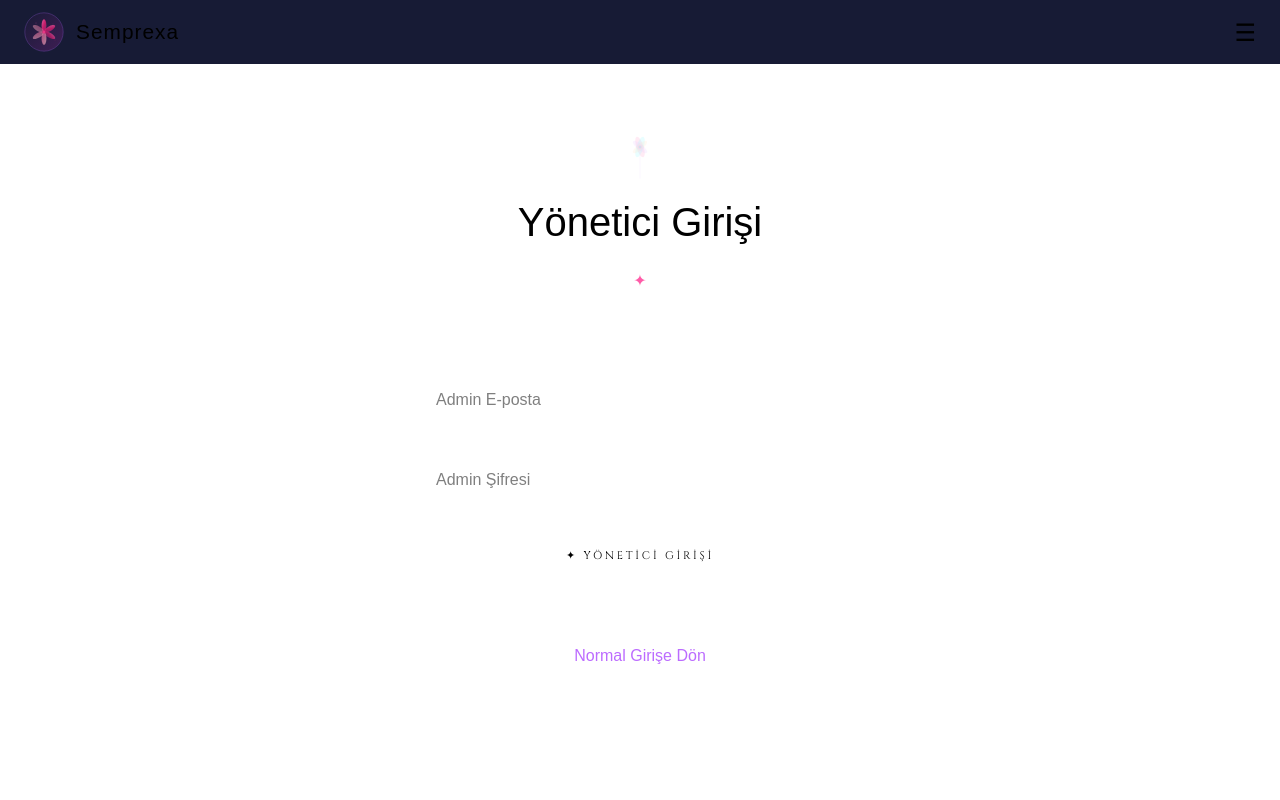
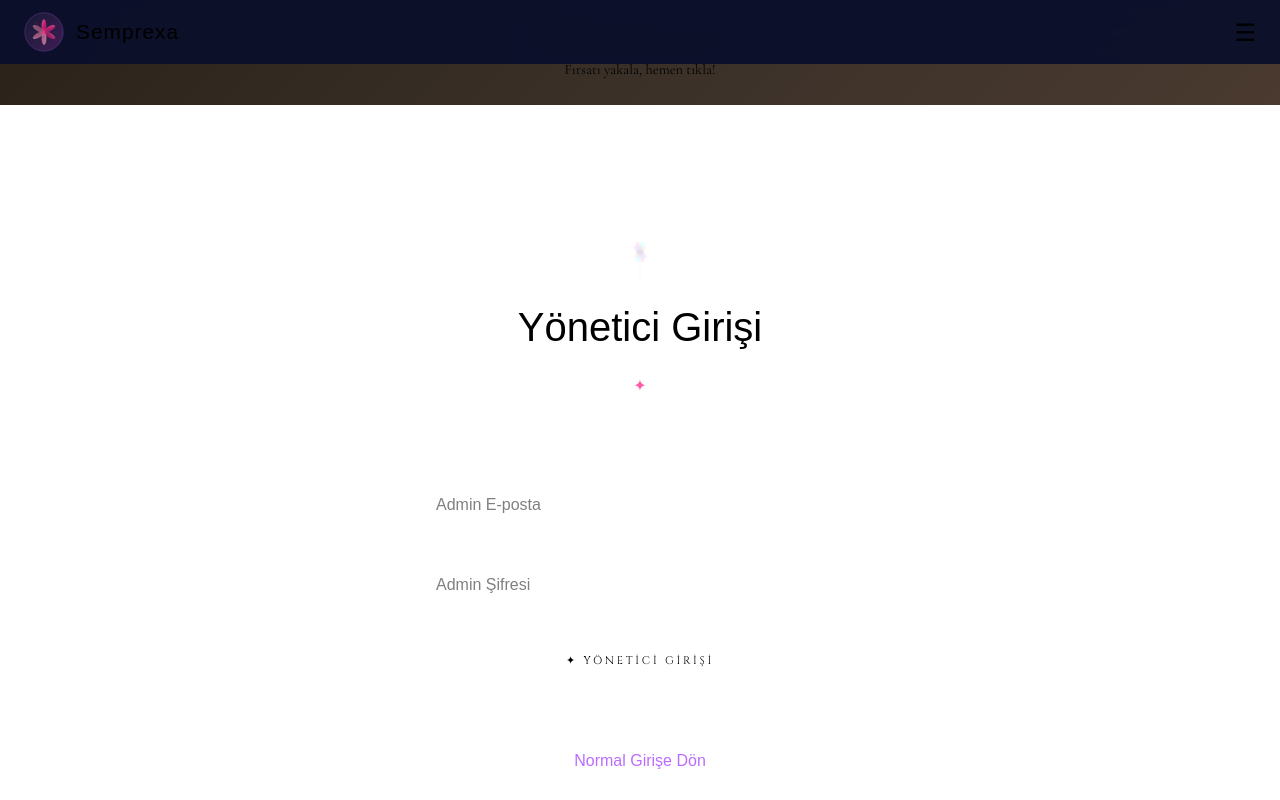
Before and after one commit to selinnurcennetoglu-prog/semprexa, a Next.js app: page /admin/giris in a window 1280 px wide. Shown: the top 800 px of the page. Built offline with nearby package versions, Linux system fonts and the light colour scheme; no server answers; a web font is replaced by a local one.

Commit message:
feat: site-wide ad banner with admin management

```diff
--- a/app/admin/page.tsx
+++ b/app/admin/page.tsx
@@ -22,7 +22,7 @@ export default function AdminPage() {
   const router = useRouter();
   const [admin, setAdmin] = useState<{ uid: string } | null>(null);
   const [loading, setLoading] = useState(true);
-  const [tab, setTab] = useState<"istatistik" | "urunler" | "kullanicilar" | "urun-ekle" | "siparisler" | "mesajlar">("istatistik");
+  const [tab, setTab] = useState<"istatistik" | "urunler" | "kullanicilar" | "urun-ekle" | "siparisler" | "mesajlar" | "reklam">("istatistik");
   const [users, setUsers] = useState<UserProfile[]>([]);
   const [products, setProducts] = useState<Product[]>([]);
   const [orders, setOrders] = useState<Order[]>([]);
@@ -175,9 +175,9 @@ export default function AdminPage() {
         </div>
 
         <div className="flex gap-1 mb-8 flex-wrap" style={{ borderBottom: "1px solid #BC6CFF20" }}>
-          {(["istatistik", "urunler", "urun-ekle", "kullanicilar", "siparisler", "mesajlar"] as const).map(t => (
+          {(["istatistik", "urunler", "urun-ekle", "kullanicilar", "siparisler", "mesajlar", "reklam"] as const).map(t => (
             <button key={t} onClick={() => setTab(t)} className={`fairytale-tab px-5 py-3 text-xs tracking-widest uppercase`} style={{ fontFamily: "var(--font-cinzel)", color: tab === t ? "#FF5CA8" : "#BC6CFF" }}>
-              {t === "istatistik" ? "İstatistikler" : t === "urunler" ? "Ürünler" : t === "urun-ekle" ? "Ürün Ekle" : t === "kullanicilar" ? "Kullanıcılar" : t === "siparisler" ? "Siparişler" : "Mesajlar"}
+              {t === "istatistik" ? "İstatistikler" : t === "urunler" ? "Ürünler" : t === "urun-ekle" ? "Ürün Ekle" : t === "kullanicilar" ? "Kullanıcılar" : t === "siparisler" ? "Siparişler" : t === "reklam" ? "Reklam" : "Mesajlar"}
             </button>
           ))}
         </div>
@@ -437,6 +437,50 @@ export default function AdminPage() {
             {messages.length === 0 && <p className="text-center py-12" style={{ fontFamily: "var(--font-fuzzy)", color: "#BC6CFF" }}>✦ Henüz mesaj yok</p>}
           </div>
         )}
+
+        {tab === "reklam" && (
+          <div className="fairytale-card rounded-sm p-8 max-w-xl">
+            <h2 style={{ fontFamily: "var(--font-fuzzy)", color: "#FF5CA8", fontSize: "1.3rem" }} className="mb-6 neon-text-pink">✦ Reklam Yönetimi</h2>
+            <div className="space-y-4">
+              <div>
+                <label style={{ fontFamily: "var(--font-cinzel)", color: "#BC6CFF80", fontSize: "9px", letterSpacing: "0.1em" }}>REKLAM METNİ</label>
+                <input
+                  type="text"
+                  defaultValue={typeof window !== "undefined" ? localStorage.getItem("semprexa_ad_text") || "✦ Özel Kampanya ✦" : "✦ Özel Kampanya ✦"}
+                  onBlur={(e) => localStorage.setItem("semprexa_ad_text", e.target.value)}
+                  className="fairytale-input w-full px-5 py-4 rounded-sm mt-1"
+                  style={{ fontFamily: "var(--font-fuzzy)" }}
+                  placeholder="Reklam metni..."
+                />
+              </div>
+              <div>
+                <label style={{ fontFamily: "var(--font-cinzel)", color: "#BC6CFF80", fontSize: "9px", letterSpacing: "0.1em" }}>REKLAM GÖRSELİ (URL)</label>
+                <input
+                  type="text"
+                  defaultValue={typeof window !== "undefined" ? localStorage.getItem("semprexa_ad_image") || "" : ""}
+                  onBlur={(e) => { localStorage.setItem("semprexa_ad_image", e.target.value); }}
+                  className="fairytale-input w-full px-5 py-4 rounded-sm mt-1"
+                  style={{ fontFamily: "var(--font-fuzzy)" }}
+                  placeholder="https://ornek.com/reklam.jpg"
+                />
+              </div>
+              <div>
+                <label style={{ fontFamily: "var(--font-cinzel)", color: "#BC6CFF80", fontSize: "9px", letterSpacing: "0.1em" }}>REKLAM LİNKİ</label>
+                <input
+                  type="text"
+                  defaultValue={typeof window !== "undefined" ? localStorage.getItem("semprexa_ad_link") || "#" : "#"}
+                  onBlur={(e) => localStorage.setItem("semprexa_ad_link", e.target.value)}
+                  className="fairytale-input w-full px-5 py-4 rounded-sm mt-1"
+                  style={{ fontFamily: "var(--font-fuzzy)" }}
+                  placeholder="https://..."
+                />
+              </div>
+              <p style={{ fontFamily: "var(--font-cormorant)", color: "#BC6CFF60", fontSize: "0.85rem" }}>
+                Değişiklikler anında siteye yansır. Reklam görseli yerine metin kullanabilirsiniz.
+              </p>
+            </div>
+          </div>
+        )}
       </div>
 
       {/* YORUM EKLEME MODALI */}
--- /dev/null
+++ b/app/components/AdBanner.tsx
@@ -0,0 +1,65 @@
+"use client";
+
+import { useState, useEffect } from "react";
+import { useTheme } from "../lib/useTheme";
+
+export default function AdBanner() {
+  const { theme } = useTheme();
+  const [adImage, setAdImage] = useState<string | null>(null);
+  const [adLink, setAdLink] = useState("#");
+  const [adText, setAdText] = useState("✦ Özel Kampanya ✦");
+  const [visible, setVisible] = useState(true);
+
+  useEffect(() => {
+    try {
+      const img = localStorage.getItem("semprexa_ad_image");
+      const link = localStorage.getItem("semprexa_ad_link");
+      const text = localStorage.getItem("semprexa_ad_text");
+      if (img) setAdImage(img);
+      if (link) setAdLink(link);
+      if (text) setAdText(text);
+    } catch {}
+  }, []);
+
+  if (!visible) return null;
+
+  const bgGradient = theme === "karanlik"
+    ? "linear-gradient(135deg, #1a1a2e 0%, #16213e 50%, #0f3460 100%)"
+    : theme === "lacivert"
+    ? "linear-gradient(135deg, #0a1628 0%, #0f2847 50%, #1a3a6a 100%)"
+    : theme === "yesil"
+    ? "linear-gradient(135deg, #0a1a12 0%, #1a3a28 50%, #2a5a3a 100%)"
+    : theme === "pembe"
+    ? "linear-gradient(135deg, #2a1525 0%, #3a2035 50%, #4a2a45 100%)"
+    : "linear-gradient(135deg, #2a2218 0%, #3a3028 50%, #4a3a30 100%)";
+
+  return (
+    <div className="w-full relative overflow-hidden" style={{ background: bgGradient, borderBottom: "1px solid var(--theme-card-border)" }}>
+      <div className="max-w-7xl mx-auto px-4 py-6 md:py-8 flex items-center justify-between gap-6">
+        <div className="flex-1 text-center">
+          {adImage ? (
+            <a href={adLink} target="_blank" rel="noopener noreferrer">
+              <img src={adImage} alt="Reklam" className="max-h-24 md:max-h-32 mx-auto rounded-sm object-contain" />
+            </a>
+          ) : (
+            <a href={adLink} target="_blank" rel="noopener noreferrer" className="block">
+              <p style={{ fontFamily: "var(--font-fuzzy)", color: "var(--theme-primary)", fontSize: "1.3rem" }} className="neon-text-pink">
+                {adText}
+              </p>
+              <p style={{ fontFamily: "var(--font-cormorant)", color: "var(--theme-secondary)", fontSize: "0.9rem", marginTop: "4px" }}>
+                Fırsatı yakala, hemen tıkla!
+              </p>
+            </a>
+          )}
+        </div>
+        <button onClick={() => setVisible(false)} className="absolute top-2 right-3 text-xs" style={{ color: "var(--theme-border)" }}>
+          ✕
+        </button>
+      </div>
+
+      <div className="absolute inset-0 pointer-events-none" style={{
+        background: "linear-gradient(90deg, transparent 0%, var(--theme-primary)08 50%, transparent 100%)",
+      }} />
+    </div>
+  );
+}
--- a/app/layout.tsx
+++ b/app/layout.tsx
@@ -2,6 +2,7 @@ import type { Metadata } from "next";
 import { Fuzzy_Bubbles, Cormorant_Garamond, Cinzel } from "next/font/google";
 import "./globals.css";
 import Navbar from "./components/Navbar";
+import AdBanner from "./components/AdBanner";
 import Footer from "./components/Footer";
 import ThemeProvider from "./components/ThemeProvider";
 
@@ -41,6 +42,7 @@ export default function RootLayout({
       <body className="min-h-full flex flex-col">
         <ThemeProvider>
           <Navbar />
+          <AdBanner />
           <div className="flex-1">{children}</div>
           <Footer />
         </ThemeProvider>
```
